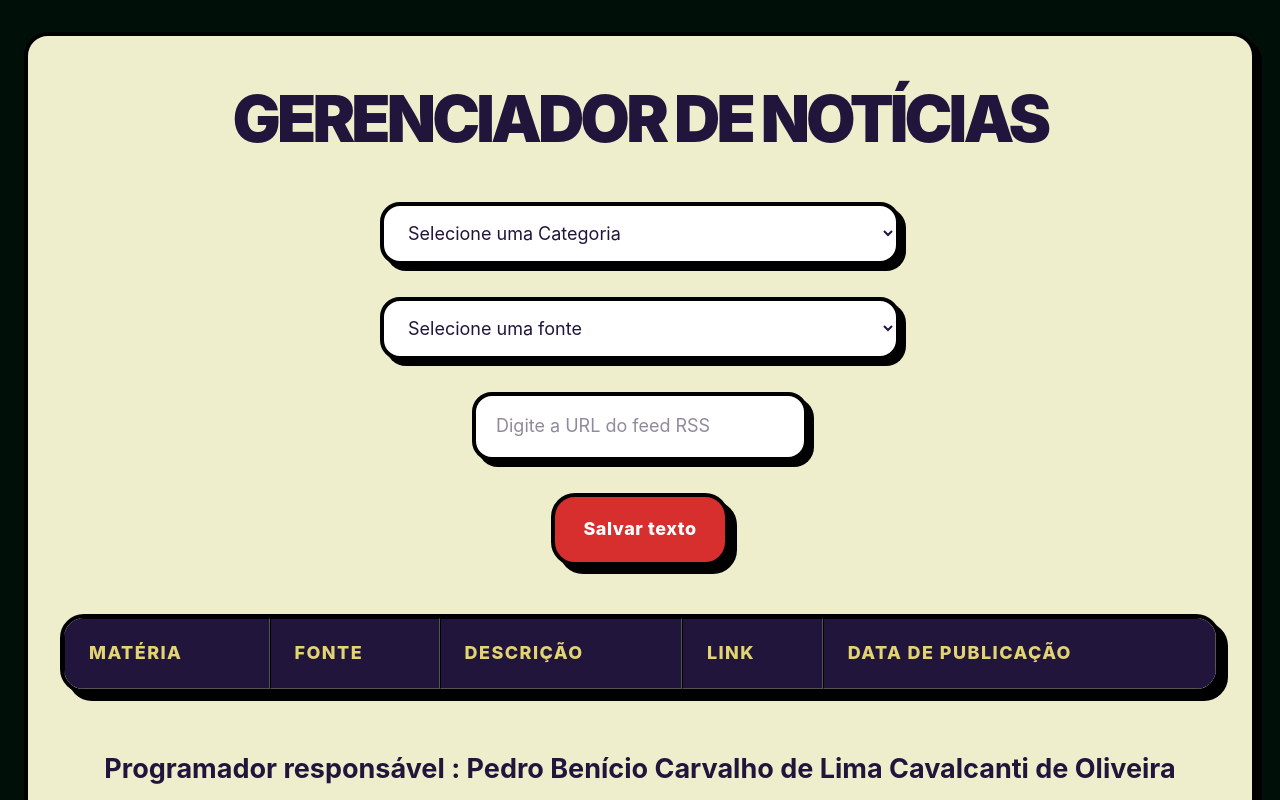
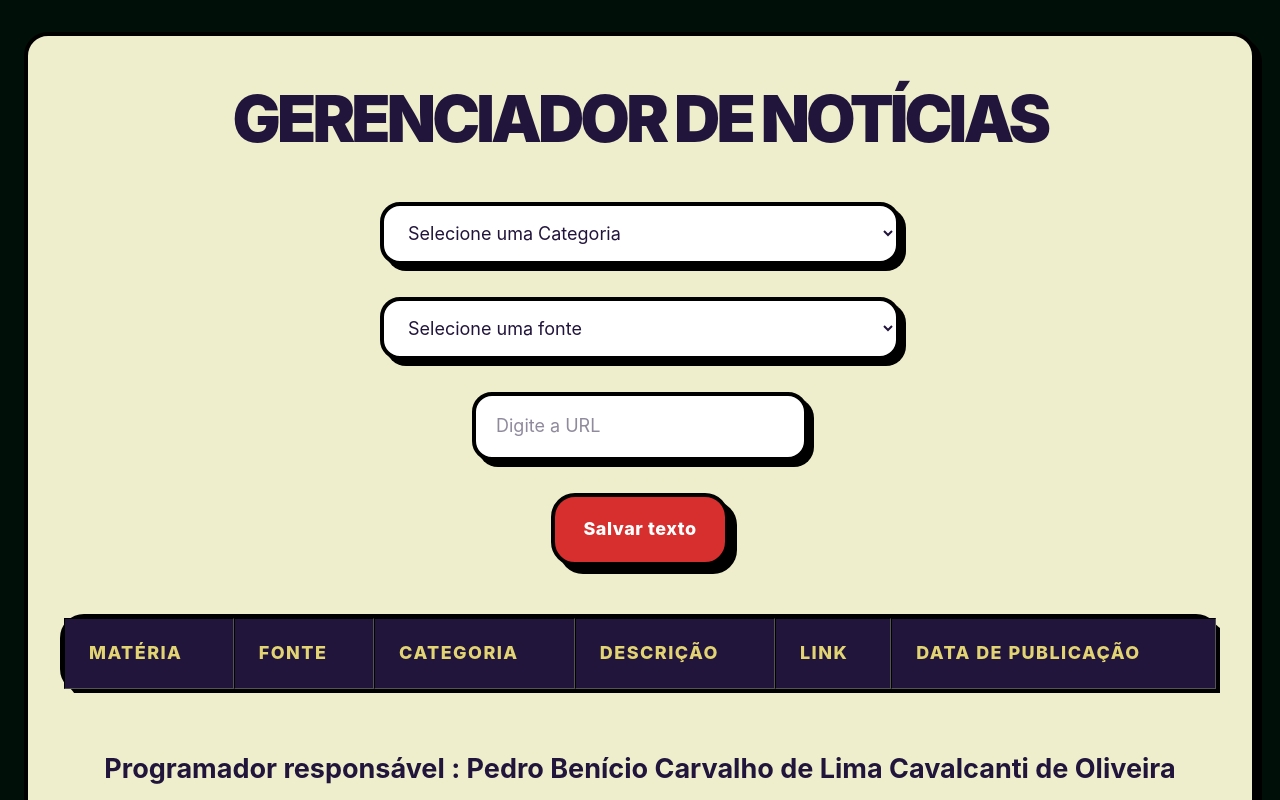
Before and after one commit to VicCAlq/2d-t2-n2, a React (Vite) app: page / in a window 1280 px wide. Shown: the top 800 px of the page. Built offline with nearby package versions, Linux system fonts and the light colour scheme.

Commit message:
Feedback do prof

```diff
--- a/src/App.jsx
+++ b/src/App.jsx
@@ -72,6 +72,7 @@ export default function App() {
       noticias={feed}
       aoFiltrar={(resultado) => setNoticiasFiltradas(resultado)}
       todasFontes={todasFontes}
+      setFonte={setFonte}
       />
 
       <AdicionarRSS setFeed={atualizaFeed} setFonte={setFonte}/>
--- a/src/components/AdicionarRSS.jsx
+++ b/src/components/AdicionarRSS.jsx
@@ -56,7 +56,7 @@ export default function AdicionarRSS({ setFeed , setFonte}) {
                 <input type="text"
                     value={textoInserido}
                     onChange={(e) => setTextoInserido(e.target.value)}
-                    placeholder="Digite a URL do feed RSS"
+                    placeholder="Digite a URL "
                 />
             </div>
             <button onClick={() => {
--- a/src/components/PesquisaPorFonte.jsx
+++ b/src/components/PesquisaPorFonte.jsx
@@ -39,7 +39,7 @@ export default PesquisaPorFonte;*/
 import { useState } from "react";
 import { filtrarNoticiasPorFonte } from './database.js';
 
-function PesquisaPorFonte({ noticias, aoFiltrar , todasFontes }) {
+function PesquisaPorFonte({ noticias, aoFiltrar, todasFontes, setFonte }) {
     const [termo, setTermo] = useState("");
 
     return(<>
@@ -49,9 +49,12 @@ function PesquisaPorFonte({ noticias, aoFiltrar , todasFontes }) {
             const valor = e.target.value;
             if (!valor) {
               aoFiltrar(noticias);
+              setFonte(null);
               return;
             }
             const resultado = await filtrarNoticiasPorFonte(valor);
+            const fonteObjeto = todasFontes.find(fonte => fonte.nome === valor);
+            setFonte(fonteObjeto);
             aoFiltrar(resultado);
           }}
         >
--- a/src/components/TabelaDeNoticias.jsx
+++ b/src/components/TabelaDeNoticias.jsx
@@ -1,10 +1,12 @@
 export default function TabelaDeNoticias({ noticias,fonte }) {
     return (
-        <table border="1" cellPadding="8" cellSpacing="0" style={{ width: "100%" }}>
+        <div style={{ overflowX: "auto", width: "100%" }}>
+            <table border="1" cellPadding="8" cellSpacing="0" style={{ width: "100%", minWidth: "900px" }}>
                 <thead>
                     <tr>
                         <th>Matéria</th>
                         <th>Fonte</th>
+                        <th>Categoria</th>
                         <th>Descrição</th>
                         <th>Link</th>
                         <th>Data de Publicação</th>
@@ -15,6 +17,7 @@ export default function TabelaDeNoticias({ noticias,fonte }) {
                         <tr key={index} style={{ backgroundColor: "#7ab" }}>
                             <td>{noticia.titulo || noticia.nome}</td>
                             <td>{fonte?.titulo || noticia.fonte || 'Sem fonte'}</td>
+                            <td>{(Array.isArray(noticia.categorias) ? noticia.categorias.join(', ') : noticia.categorias) || 'Sem categoria'}</td>
                             <td>{noticia.descricao}</td>
                             <td>
                                 <a href={noticia.link || noticia.endereco} target="_blank" rel="noopener noreferrer">
@@ -26,5 +29,6 @@ export default function TabelaDeNoticias({ noticias,fonte }) {
                     ))}
                 </tbody>
             </table>
+        </div>
     );
 }
--- a/src/components/noticias.js
+++ b/src/components/noticias.js
@@ -1,10 +1,10 @@
 export default class Noticia {
-    constructor( nome,fonte,endereco,descricao,dataDePublicacao,categoria){
+    constructor( nome,fonte,endereco,descricao,dataDePublicacao,categorias){
         this.nome=nome;
         this.fonte=fonte;
         this.endereco=endereco;
         this.descricao=descricao;
         this.dataDePublicacao=dataDePublicacao;
-        this.categoria=categoria;
+        this.categorias=categorias;
     }
 }
--- a/src/index.css
+++ b/src/index.css
@@ -150,7 +150,6 @@ table {
   border-collapse: separate;
   border-spacing: 0;
   margin-top: 16px;
-  overflow: hidden;
   border: 4px solid var(--border-black);
   border-radius: 24px;
   background: var(--white);
@@ -165,6 +164,10 @@ th,
 td {
   padding: 20px 24px;
   text-align: left;
+  word-wrap: break-word;
+  word-break: break-word;
+  white-space: normal;
+  overflow-wrap: break-word;
 }
 
 th {
@@ -207,6 +210,15 @@ a:hover {
   text-decoration: underline;
 }
 
+td {
+  max-width: 200px;
+}
+
+td:nth-child(4),
+td:nth-child(5) {
+  max-width: 300px;
+}
+
 div {
   transition: all 0.2s ease;
 }
```
Lines whose indentation alone changed are shown as unchanged.
